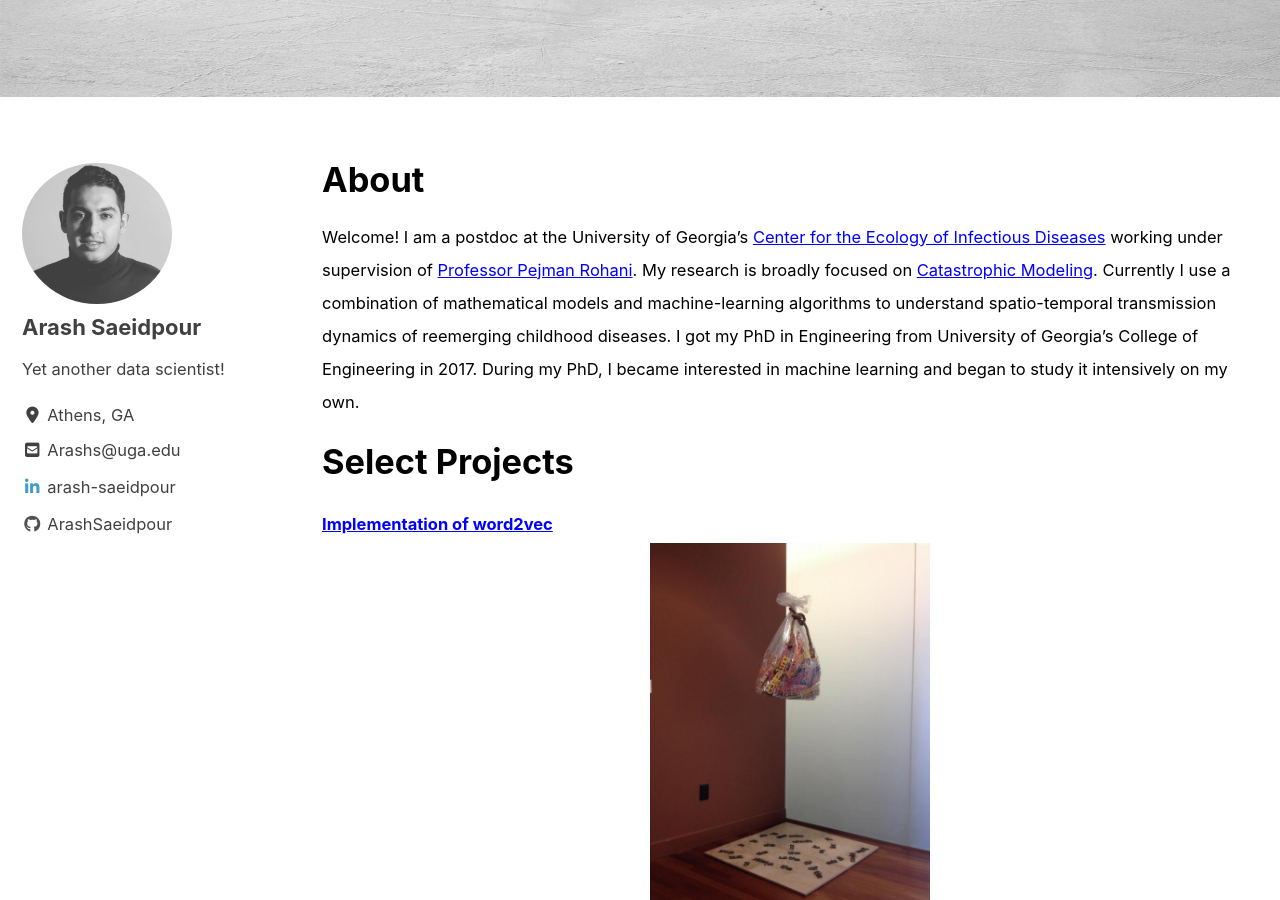
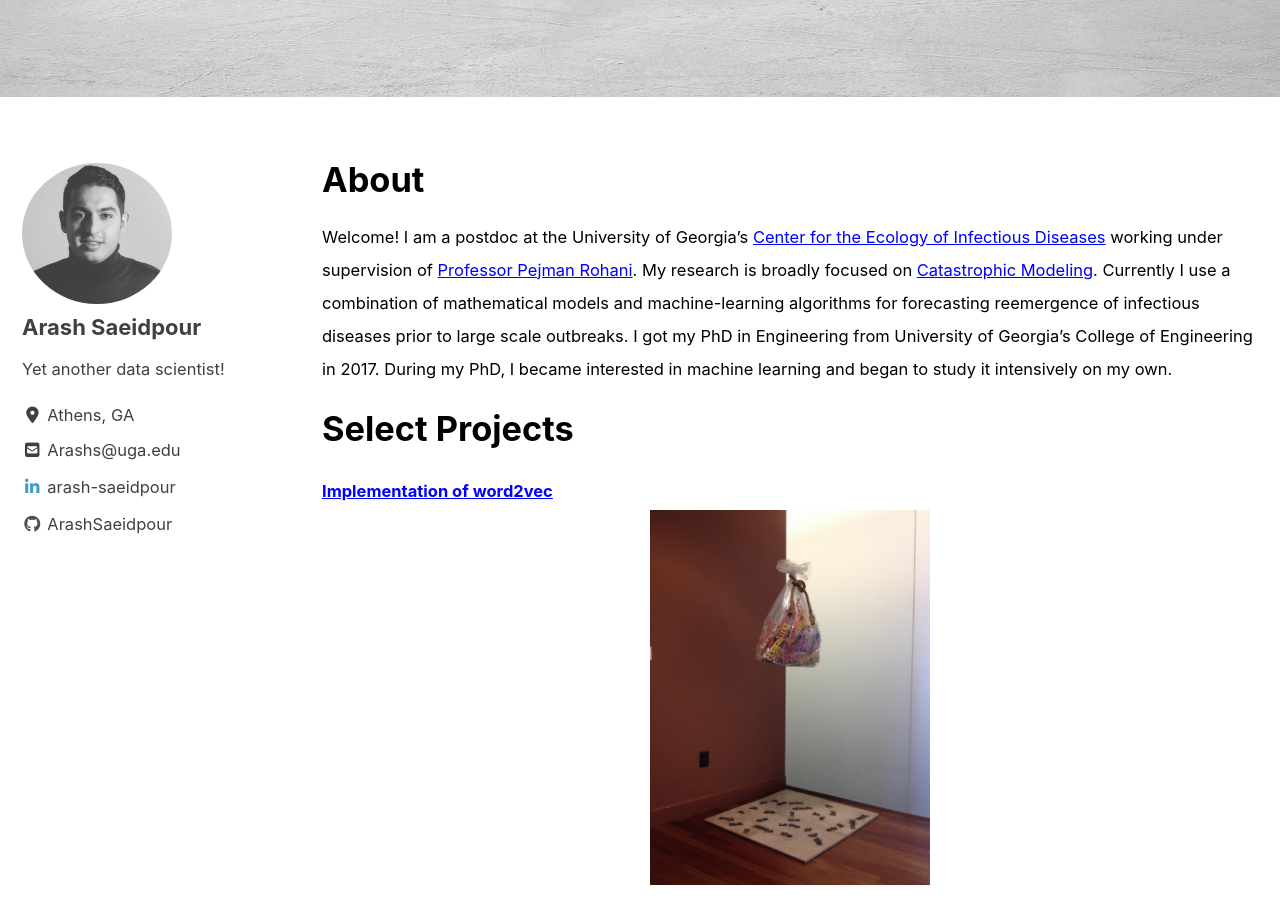
Before and after one commit to ArashSaeidpour/arashsaeidpour.github.io, a Jekyll site: the page built from index.md, in a window 1280 px wide and 900 px high, scrolled down 623 px. Built offline with Jekyll 4.4.1, drawn with Linux system fonts in a browser that asks for light colours; cached includes are drawn as plain includes; nearby versions of some CDN libraries.

Commit message:
About section revised

```diff
--- a/index.md
+++ b/index.md
@@ -18,7 +18,7 @@ analytics:
 #last_modified_at:
 #toc: true
 ---
-<sub> Welcome! I am a postdoc at the University of Georgia's [Center for the Ecology of Infectious Diseases](http://ceid.uga.edu/) working under supervision of [Professor Pejman Rohani](http://rohanilab.ecology.uga.edu/). My research is broadly focused on [Catastrophic Modeling](https://en.wikipedia.org/wiki/Catastrophe_modeling). Currently I use a combination of mathematical models and machine-learning algorithms to understand spatio-temporal transmission dynamics of reemerging childhood diseases. I got my PhD in Engineering from University of Georgia's College of Engineering in 2017. During my PhD, I became interested in machine learning and began to study it intensively on my own. <sub>
+<sub> Welcome! I am a postdoc at the University of Georgia's [Center for the Ecology of Infectious Diseases](http://ceid.uga.edu/) working under supervision of [Professor Pejman Rohani](http://rohanilab.ecology.uga.edu/). My research is broadly focused on [Catastrophic Modeling](https://en.wikipedia.org/wiki/Catastrophe_modeling). Currently I use a combination of mathematical models and machine-learning algorithms for forecasting reemergence of infectious diseases prior to large scale outbreaks. I got my PhD in Engineering from University of Georgia's College of Engineering in 2017. During my PhD, I became interested in machine learning and began to study it intensively on my own. <sub>
 
 
 # Select Projects
```
Also changed, not shown: 1 other file.
